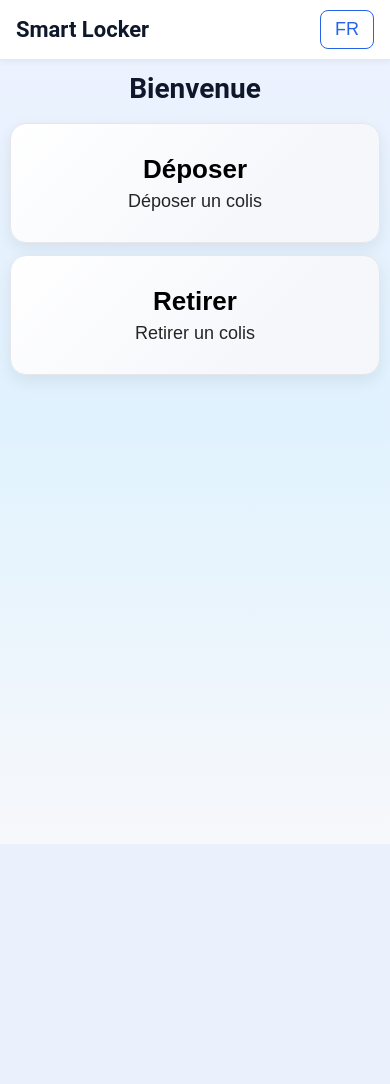
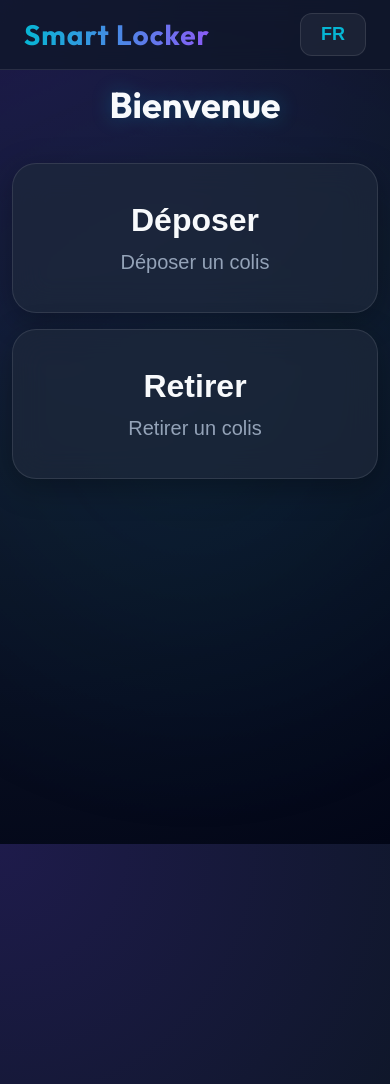
Before and after one commit to Yoruzaki/smart-locker, a Flask app: page / in a window 390 px wide; the page is wider, and only the part inside the window is pictured. Shown: the top 1084 px of that part. Before the commit the page ends 844 px from the top of that part, so only its background shows below. Run offline with Flask 3, Linux system fonts and the light colour scheme.

Commit message:
ui: compact 7in layout, sticky submit visible

```diff
--- a/static/css/style.css
+++ b/static/css/style.css
@@ -1,209 +1,367 @@
 :root {
-  --primary: #2563eb;
-  --primary-2: #1d4ed8;
-  --accent: #22c55e;
-  --bg: #f7f8fb;
-  --text: #0f172a;
-  --error: #dc2626;
-  --warn: #f59e0b;
-  --success: #16a34a;
-  --card-bg: #ffffffdd;
+  /* Futuristic Dark Palette */
+  --bg-dark: #0f172a;
+  --bg-darker: #020617;
+  --primary: #06b6d4; /* Neon Cyan */
+  --primary-glow: rgba(6, 182, 212, 0.5);
+  --secondary: #8b5cf6; /* Neon Purple */
+  --accent: #10b981; /* Neon Green */
+  --error: #ef4444;
+  --text-main: #f8fafc;
+  --text-muted: #94a3b8;
+
+  /* Glassmorphism */
+  --glass-bg: rgba(30, 41, 59, 0.7);
+  --glass-border: rgba(255, 255, 255, 0.1);
+  --glass-highlight: rgba(255, 255, 255, 0.05);
+
+  /* Dimensions for Touch */
+  --header-height: 70px;
+  --touch-target: 60px;
 }
 
-* { box-sizing: border-box; }
+* { box-sizing: border-box; -webkit-tap-highlight-color: transparent; }
+
 body {
   margin: 0;
-  font-family: "Roboto", "Open Sans", Arial, sans-serif;
-  background: linear-gradient(180deg, #eef2ff 0%, #e0f2fe 50%, #f7f8fb 100%);
-  color: var(--text);
+  font-family: 'Outfit', sans-serif;
+  background: radial-gradient(circle at top left, #1e1b4b, #0f172a, #020617);
+  color: var(--text-main);
   width: 100vw;
   height: 100vh;
   overflow: hidden;
+  user-select: none; /* Prevent selection on touch kiosks */
 }
 
-#app { width: 100%; height: 100%; display: flex; flex-direction: column; }
+/* Background Animation Effect */
+body::before {
+  content: '';
+  position: absolute;
+  top: -50%;
+  left: -50%;
+  width: 200%;
+  height: 200%;
+  background: radial-gradient(circle at 50% 50%, rgba(6, 182, 212, 0.1), transparent 40%);
+  animation: pulse 10s infinite ease-in-out;
+  z-index: -1;
+  pointer-events: none;
+}
 
+@keyframes pulse {
+  0% { transform: scale(1); opacity: 0.5; }
+  50% { transform: scale(1.2); opacity: 0.8; }
+  100% { transform: scale(1); opacity: 0.5; }
+}
+
+#app {
+  width: 100%;
+  height: 100%;
+  display: flex;
+  flex-direction: column;
+}
+
+/* --- Header --- */
 .top-bar {
   display: flex;
   align-items: center;
   justify-content: space-between;
-  padding: 10px 16px;
-  background: #fff;
-  border-bottom: 1px solid #e5e7eb;
-  box-shadow: 0 2px 6px rgba(15, 23, 42, 0.05);
+  padding: 0 24px;
+  height: var(--header-height);
+  background: rgba(15, 23, 42, 0.8);
+  backdrop-filter: blur(12px);
+  border-bottom: 1px solid var(--glass-border);
+  z-index: 10;
 }
-.logo { font-size: 22px; font-weight: 700; }
+
+.logo {
+  font-size: 28px;
+  font-weight: 700;
+  background: linear-gradient(to right, var(--primary), var(--secondary));
+  -webkit-background-clip: text;
+  -webkit-text-fill-color: transparent;
+  letter-spacing: 1px;
+}
+
 .lang-btn {
   font-size: 18px;
-  padding: 8px 14px;
-  border: 1px solid var(--primary);
+  font-weight: 600;
+  padding: 10px 20px;
+  border: 1px solid var(--glass-border);
   color: var(--primary);
-  background: #fff;
-  border-radius: 8px;
+  background: rgba(255, 255, 255, 0.05);
+  border-radius: 12px;
+  transition: all 0.3s ease;
+}
+.lang-btn:active {
+  transform: scale(0.95);
+  background: rgba(6, 182, 212, 0.15);
 }
 
+/* --- Main Screen --- */
 .screen {
   flex: 1;
-  padding: 10px;
+  padding: 12px;
   display: flex;
   flex-direction: column;
   align-items: center;
-  justify-content: flex-start;
-  gap: 12px;
+  justify-content: flex-start; /* keep content visible on short screens */
+  gap: 16px;
   width: 100%;
   overflow-y: auto;
+  position: relative;
 }
+
 .hidden { display: none !important; }
 
-.welcome { font-size: 28px; font-weight: 700; text-align: center; margin: 2px 0 6px; }
+.welcome {
+  font-size: 36px;
+  font-weight: 700;
+  text-align: center;
+  margin-bottom: 20px;
+  text-shadow: 0 0 20px rgba(6, 182, 212, 0.3);
+}
 
+/* --- Action Cards --- */
 .actions {
   display: grid;
-  grid-template-columns: 1fr;
-  gap: 12px;
+  grid-template-columns: repeat(auto-fit, minmax(220px, 1fr));
+  gap: 16px;
   width: 100%;
-  max-width: 760px;
+  max-width: 840px;
 }
+
 .card.action {
-  background: var(--card-bg);
-  border: 1px solid #e5e7eb;
-  border-radius: 16px;
-  padding: 14px;
+  background: var(--glass-bg);
+  border: 1px solid var(--glass-border);
+  backdrop-filter: blur(16px);
+  border-radius: 24px;
+  padding: 18px;
   display: flex;
   flex-direction: column;
   align-items: center;
   justify-content: center;
-  gap: 6px;
-  font-size: 26px;
+  gap: 12px;
   cursor: pointer;
-  box-shadow: 0 6px 16px rgba(15, 23, 42, 0.08);
-  width: 100%;
-  min-height: 140px;
-  background: linear-gradient(135deg, #ffffff 0%, #f5f7fb 70%);
+  box-shadow: 0 8px 32px rgba(0, 0, 0, 0.3);
+  transition: all 0.3s cubic-bezier(0.4, 0, 0.2, 1);
+  min-height: 150px; /* Large touch target but fits 7" */
+  position: relative;
+  overflow: hidden;
 }
-.card.action:hover { border-color: var(--primary); box-shadow: 0 8px 20px rgba(37, 99, 235, 0.12); }
-.title { font-weight: 700; }
-.subtitle { font-size: 18px; opacity: 0.85; text-align: center; }
 
-h1 { margin: 0; font-size: 26px; text-align: center; }
-p { font-size: 17px; margin: 0 0 8px 0; text-align: center; }
+.card.action::before {
+  content: '';
+  position: absolute;
+  top: 0; left: 0; right: 0; bottom: 0;
+  background: linear-gradient(135deg, rgba(255,255,255,0.1), transparent);
+  opacity: 0;
+  transition: opacity 0.3s;
+}
 
+.card.action:active {
+  transform: scale(0.98);
+  border-color: var(--primary);
+  box-shadow: 0 0 20px var(--primary-glow);
+}
+
+.card.action:active::before { opacity: 1; }
+
+.card.action .title {
+  font-size: 32px;
+  font-weight: 700;
+  color: var(--text-main);
+}
+
+.card.action .subtitle {
+  font-size: 20px;
+  color: var(--text-muted);
+  text-align: center;
+}
+
+/* --- Panels & Forms --- */
 .panel {
   width: 100%;
-  max-width: 780px;
-  background: #fff;
-  border-radius: 14px;
-  padding: 12px;
-  box-shadow: 0 6px 18px rgba(15, 23, 42, 0.08);
+  max-width: 600px;
+  background: var(--glass-bg);
+  border: 1px solid var(--glass-border);
+  backdrop-filter: blur(20px);
+  border-radius: 24px;
+  padding: 16px;
+  box-shadow: 0 12px 40px rgba(0, 0, 0, 0.4);
   display: flex;
   flex-direction: column;
-  gap: 10px;
+  gap: 12px;
+  animation: slideUp 0.4s ease-out;
 }
 
-.input-row { display: flex; gap: 8px; align-items: center; width: 100%; }
+@keyframes slideUp {
+  from { transform: translateY(20px); opacity: 0; }
+  to { transform: translateY(0); opacity: 1; }
+}
+
+h1 { margin: 0; font-size: 32px; text-align: center; color: var(--primary); }
+p { font-size: 20px; margin: 0 0 12px 0; text-align: center; color: var(--text-muted); }
+
+.input-row {
+  display: flex;
+  gap: 10px;
+  align-items: stretch;
+  width: 100%;
+}
+
 input {
   flex: 1;
-  font-size: 26px;
-  padding: 10px;
-  border-radius: 10px;
-  border: 2px solid #cbd5e1;
+  font-size: 28px;
+  font-family: 'Outfit', monospace;
+  padding: 12px;
+  border-radius: 14px;
+  border: 2px solid var(--glass-border);
+  background: rgba(0, 0, 0, 0.2);
+  color: var(--primary);
   text-align: center;
-  letter-spacing: 4px;
+  letter-spacing: 6px;
+  outline: none;
+  transition: border-color 0.3s;
 }
+
+input:focus {
+  border-color: var(--primary);
+  box-shadow: 0 0 15px var(--primary-glow);
+}
+
+/* --- Buttons --- */
 .btn-primary, .btn-secondary {
   font-size: 22px;
-  padding: 10px 16px;
+  font-weight: 600;
+  padding: 14px 18px;
   border: none;
-  border-radius: 12px;
+  border-radius: 16px;
   cursor: pointer;
   width: 100%;
-  max-width: 520px;
-  }
-.btn-primary { background: linear-gradient(135deg, var(--primary) 0%, var(--primary-2) 100%); color: #fff; box-shadow: 0 4px 10px rgba(37,99,235,0.25); }
-.btn-secondary { background: #e5e7eb; color: #111; }
+  transition: transform 0.2s, box-shadow 0.2s;
+  display: flex;
+  align-items: center;
+  justify-content: center;
+}
 
+.btn-primary {
+  background: linear-gradient(135deg, var(--primary) 0%, #0891b2 100%);
+  color: #fff;
+  box-shadow: 0 4px 15px rgba(6, 182, 212, 0.4);
+}
+
+.btn-primary:active {
+  transform: scale(0.96);
+  box-shadow: 0 2px 8px rgba(6, 182, 212, 0.3);
+}
+
+.btn-secondary {
+  background: rgba(255, 255, 255, 0.1);
+  color: var(--text-main);
+  border: 1px solid var(--glass-border);
+}
+
+.btn-secondary:active {
+  background: rgba(255, 255, 255, 0.2);
+}
+
+/* --- Keypad --- */
+.keypad {
+  display: grid;
+  grid-template-columns: repeat(3, 1fr);
+  gap: 8px;
+  width: 100%;
+  margin-top: 10px;
+}
+
+.key {
+  padding: 14px;
+  background: rgba(255, 255, 255, 0.05);
+  border: 1px solid var(--glass-border);
+  border-radius: 16px;
+  font-size: 24px;
+  font-weight: 500;
+  color: var(--text-main);
+  cursor: pointer;
+  transition: background 0.2s;
+  display: flex;
+  align-items: center;
+  justify-content: center;
+  user-select: none;
+}
+
+.key:active {
+  background: rgba(6, 182, 212, 0.2);
+  border-color: var(--primary);
+}
+
+.key.special { background: rgba(255, 255, 255, 0.02); color: var(--text-muted); }
+
+/* --- Status & Alerts --- */
 .status {
-  min-height: 28px;
-  font-size: 18px;
-  color: var(--text);
+  min-height: 32px;
+  font-size: 20px;
+  color: var(--text-main);
   text-align: center;
+  font-weight: 500;
 }
+
 .spinner {
-  border: 6px solid #e5e7eb;
+  border: 6px solid rgba(255, 255, 255, 0.1);
   border-top: 6px solid var(--primary);
   border-radius: 50%;
-  width: 72px;
-  height: 72px;
+  width: 80px;
+  height: 80px;
   animation: spin 1s linear infinite;
+  box-shadow: 0 0 20px var(--primary-glow);
 }
+
 @keyframes spin {
   0% { transform: rotate(0deg); }
   100% { transform: rotate(360deg); }
 }
 
 .highlight {
-  padding: 16px;
-  border-radius: 12px;
+  padding: 24px;
+  border-radius: 20px;
   width: 100%;
-  max-width: 520px;
-  font-size: 20px;
+  max-width: 600px;
+  font-size: 24px;
   font-weight: 700;
+  text-align: center;
+  backdrop-filter: blur(12px);
 }
-.highlight.success { background: #e6f4ea; color: #166534; border: 1px solid #bbf7d0; }
-.highlight.error { background: #fde8e8; color: #b91c1c; border: 1px solid #fecdd3; }
 
-.keypad {
-  display: grid;
-  grid-template-columns: repeat(3, 1fr);
-  gap: 6px;
-  width: 100%;
-  max-width: 420px;
+.highlight.success {
+  background: rgba(16, 185, 129, 0.2);
+  color: #34d399;
+  border: 1px solid rgba(16, 185, 129, 0.3);
+  box-shadow: 0 0 30px rgba(16, 185, 129, 0.2);
 }
-.key {
-  padding: 14px 8px;
-  background: #fff;
-  border: 2px solid #cbd5e1;
-  border-radius: 12px;
-  font-size: 24px;
-  cursor: pointer;
-  box-shadow: 0 2px 6px rgba(15,23,42,0.06);
+
+.highlight.error {
+  background: rgba(239, 68, 68, 0.2);
+  color: #f87171;
+  border: 1px solid rgba(239, 68, 68, 0.3);
+  box-shadow: 0 0 30px rgba(239, 68, 68, 0.2);
 }
-.key.special { background: #f1f5f9; }
-.keypad.compact .key { padding: 12px 6px; font-size: 22px; }
 
+/* --- Sticky Elements --- */
 .sticky-submit {
+  margin-top: 12px;
   position: sticky;
   bottom: 0;
-  align-self: center;
+  z-index: 2;
 }
 
-.status-grid { padding: 20px; }
-.grid {
-  display: grid;
-  grid-template-columns: repeat(auto-fit, minmax(120px, 1fr));
-  gap: 12px;
-  width: 100%;
+/* --- Media Queries for 7-inch Screens (approx 1024x600 or 800x480) --- */
+@media (max-height: 600px) {
+  .screen { padding: 8px; gap: 10px; }
+  .logo { font-size: 22px; }
+  .welcome { font-size: 26px; margin-bottom: 8px; }
+  .card.action { min-height: 140px; padding: 16px; }
+  .panel { padding: 14px; gap: 10px; }
+  .key { padding: 12px; font-size: 22px; }
+  input { padding: 10px; font-size: 24px; }
+  .btn-primary, .btn-secondary { padding: 12px; font-size: 20px; }
 }
-.locker-card {
-  padding: 16px;
-  border-radius: 12px;
-  text-align: center;
-  font-size: 18px;
-  color: #fff;
-}
-.locker-card.available { background: var(--success); }
-.locker-card.occupied { background: var(--error); }
-.locker-card.pending { background: var(--warn); color: #111; }
-.locker-card.reserved { background: #94a3b8; }
-
-@media (max-width: 820px) {
-  .screen { padding: 10px; }
-  .card.action { min-height: 120px; }
-  .panel { padding: 10px; }
-  .btn-primary, .btn-secondary { max-width: 100%; }
-  .keypad { max-width: 100%; }
-}
-
-@media (min-width: 860px) {
-  .actions { grid-template-columns: repeat(2, minmax(260px, 1fr)); }
-}
--- a/templates/base.html
+++ b/templates/base.html
@@ -2,8 +2,11 @@
 <html lang="fr" dir="ltr">
 <head>
   <meta charset="UTF-8">
-  <meta name="viewport" content="width=device-width, initial-scale=1.0">
+  <meta name="viewport" content="width=device-width, initial-scale=1.0, maximum-scale=1.0, user-scalable=no">
   <title>Smart Locker</title>
+  <link rel="preconnect" href="https://fonts.googleapis.com">
+  <link rel="preconnect" href="https://fonts.gstatic.com" crossorigin>
+  <link href="https://fonts.googleapis.com/css2?family=Outfit:wght@300;400;600;700&display=swap" rel="stylesheet">
   <link rel="stylesheet" href="{{ url_for('static', filename='css/style.css') }}">
   <link rel="stylesheet" href="{{ url_for('static', filename='css/rtl.css') }}">
 </head>
```
